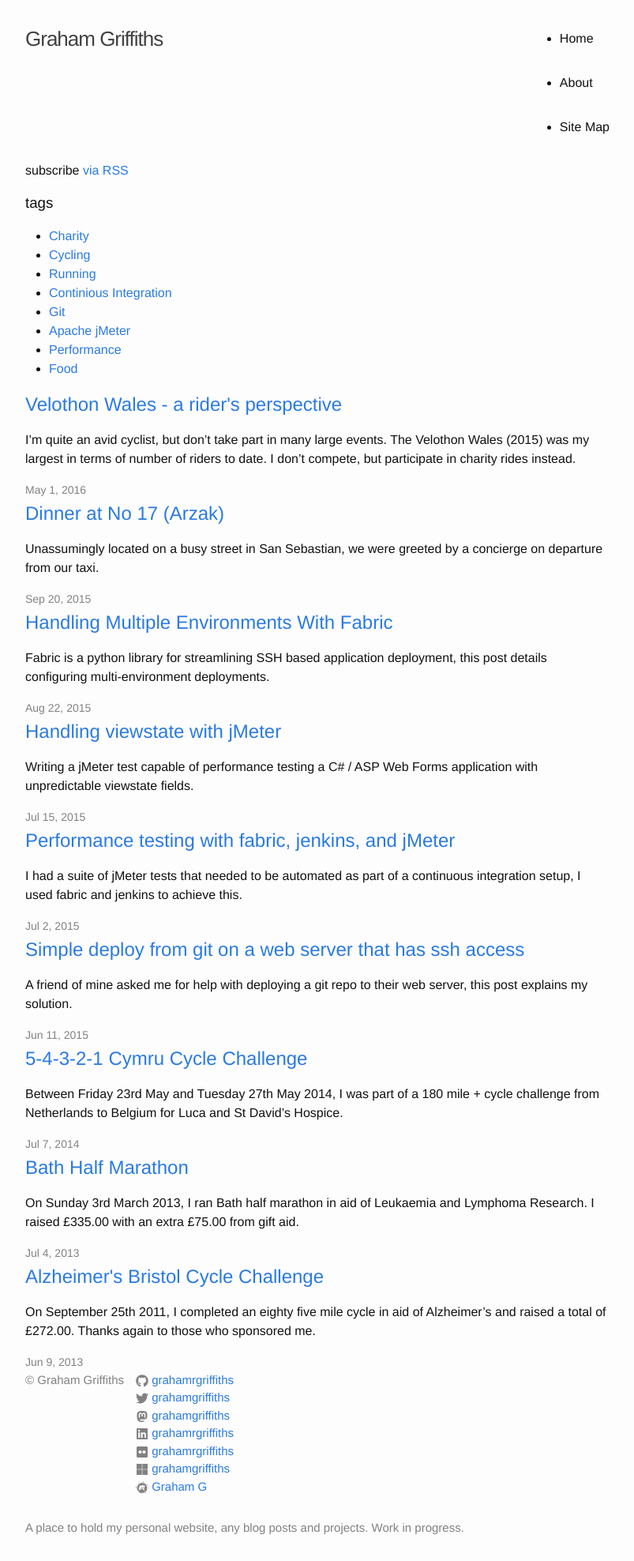
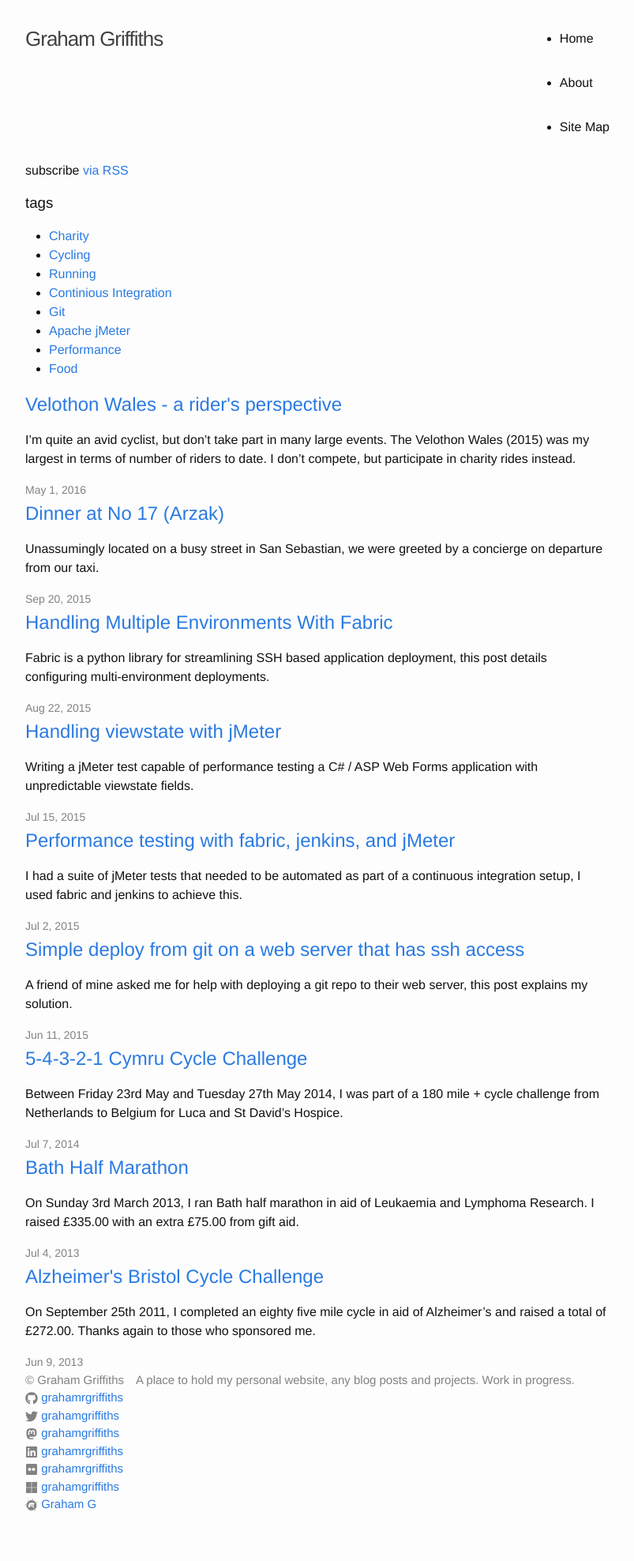
Before and after one commit to grahamrgriffiths/grahamrgriffiths.github.io, a Jekyll site: the page built from index.html, in a window 1280 px wide. Shown: the whole page at 79% size, without its empty margins (238-1041 px from the left). Built offline with Jekyll 4.4.1, drawn with Linux system fonts in a browser that asks for light colours; nearby versions of some CDN libraries; after the commit the page ends 1946 px from its top, so only the background shows below that.

Commit message:
Fix footer styling

```diff
--- a/_includes/footer.html
+++ b/_includes/footer.html
@@ -4,11 +4,10 @@
     <div class="footer-col-wrapper">
 
       <div class="footer-col">
-        <p class="text">&copy; {{ site.title }}</p>
-      </div>
-
-      <div class="footer-col">
         <ul class="social-media-list">
+          <li>
+            &copy; {{ site.title }}
+          </li>
           {% if site.github_username %}
           <li>
             <a target="_blank" href="https://github.com/{{ site.github_username }}">
```
